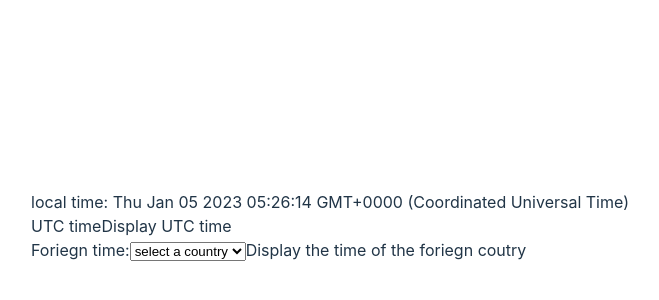
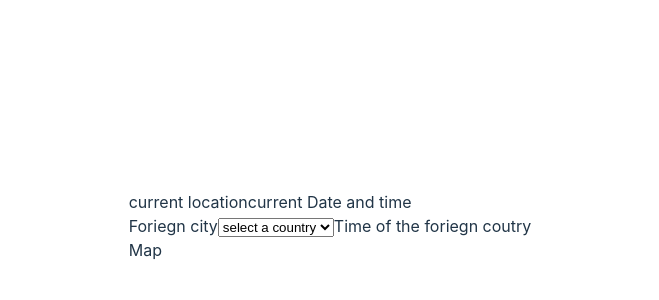
Before and after one commit to dineshigdd/global-clock, a React (Vite) app: page / in a window 1280 px wide. Shown: the part 174-474 px from the top of the page, without its empty margins (310-969 px from the left). Built offline with nearby package versions, Linux system fonts and the light colour scheme.

Commit message:
change the structure

```diff
--- a/src/App.tsx
+++ b/src/App.tsx
@@ -1,5 +1,6 @@
 import { useState } from 'react'
 import reactLogo from './assets/react.svg'
+import fakeDbEvents from './assets/fakeEvents.json';
 import './App.css'
 
 function App() {
@@ -7,17 +8,17 @@ function App() {
 
   return (
     <div className="App">
-      <div>local time: <span>{ Date()}</span></div>
-       <div>UTC time<span>Display UTC time</span></div>
-       <div>Foriegn time:
+      <section><span>current location</span><span>current Date and time</span></section>
+      <section>Foriegn city
           <select>
             <option>select a country</option>
             <option>india</option>
             <option>Uk</option>
             <option>Argentina</option>
           </select>
-       <span>Display the time of the foriegn coutry</span>
-       </div>
+        <span>Time of the foriegn coutry</span>
+       </section>
+       <section>Map</section>
     </div>
   )
 }
```
Lines whose indentation alone changed are shown as unchanged.
